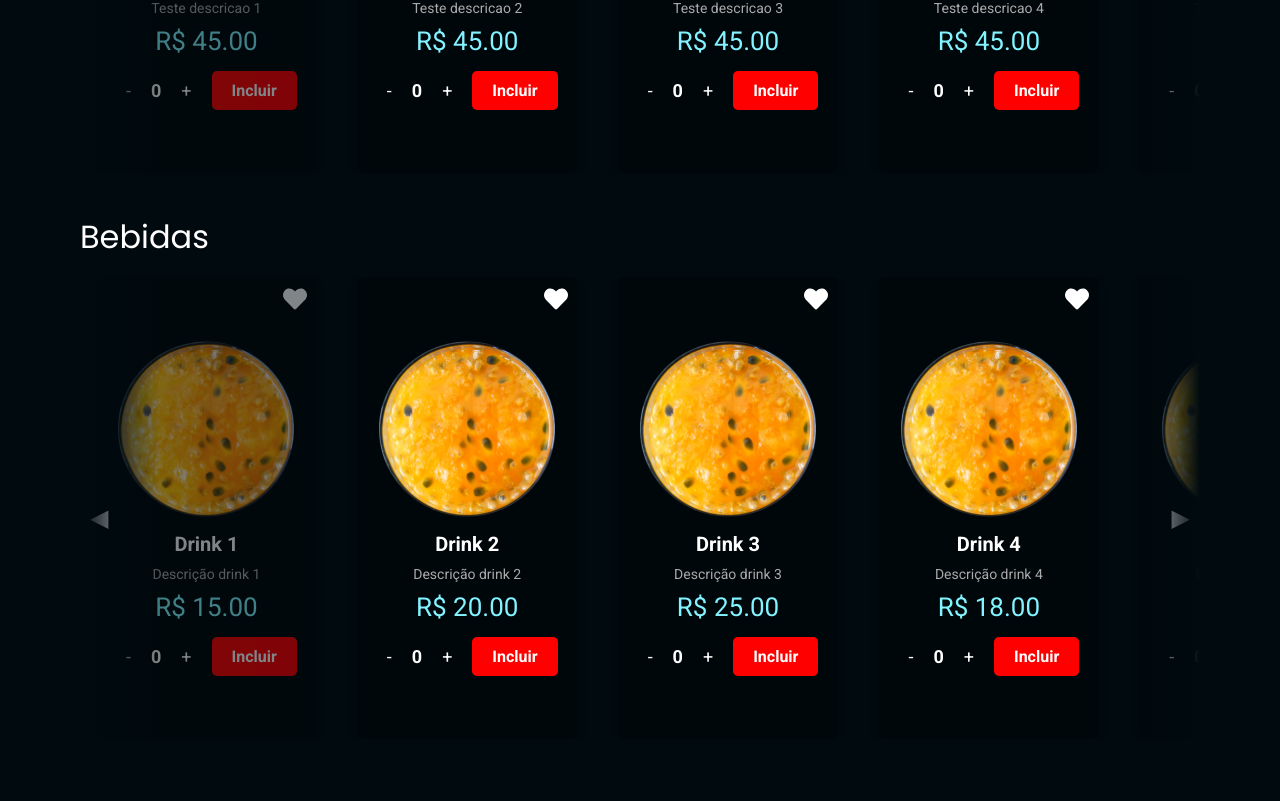
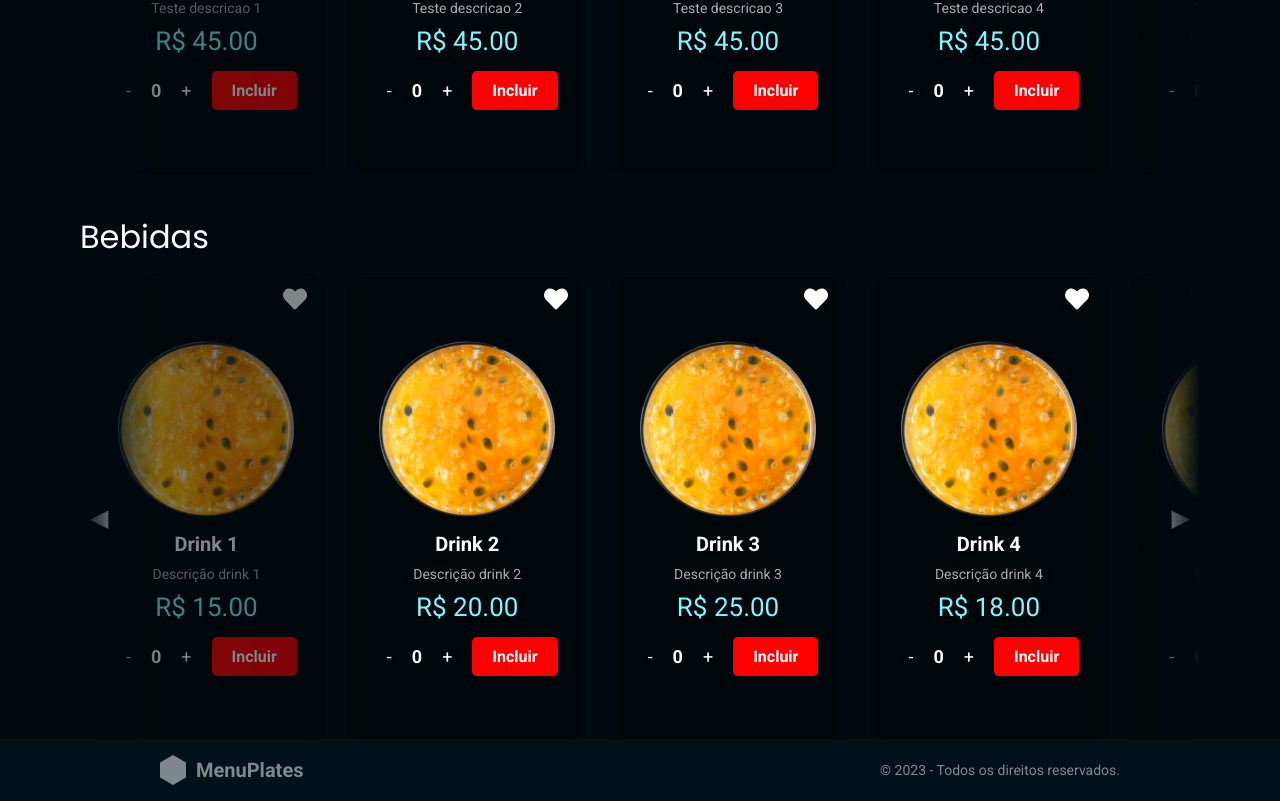
Before and after one commit to iuryescano/MenuPlates, a React (Vite) app: page / in a window 1280 px wide. Shown: the part 1487-2288 px from the top of the page. Before the commit the page ends 2226 px from the top, so only its background shows below. Built offline with nearby package versions, Linux system fonts and the light colour scheme.

Commit message:
:sparkles: feat: Adding footer in home page

```diff
--- /dev/null
+++ b/src/components/Footer/index.jsx
@@ -0,0 +1,18 @@
+import React from 'react';
+import { FooterContainer, FooterText, FooterLogo } from './styles';
+
+export function Footer() {
+  return (
+    <FooterContainer>
+
+      <FooterLogo>
+        <svg width="26" height="30" viewBox="0 0 26 30" fill="white" xmlns="http://www.w3.org/2000/svg">
+          <path d="M13 0L25.9904 7.5V22.5L13 30L0.00961876 22.5V7.5L13 0Z" fill="white"/>
+        </svg>
+        MenuPlates
+      </FooterLogo>
+
+      <FooterText>© 2023 - Todos os direitos reservados.</FooterText>
+    </FooterContainer>
+  );
+}
--- /dev/null
+++ b/src/components/Footer/styles.js
@@ -0,0 +1,25 @@
+import styled from 'styled-components';
+
+export const FooterContainer = styled.footer`
+  display: flex;
+  justify-content: space-between;
+  align-items: center;
+  padding: 1rem 10rem;
+  background-color: ${({ theme }) => theme.COLORS.BLACK_600};
+  color: ${({ theme }) => theme.COLORS.WHITE};;
+`;
+
+export const FooterLogo = styled.div`
+  font-size: 20px;
+  font-weight: bold;
+  display: flex;
+  align-items: center;
+  justify-content: center;
+  gap: 10px;
+  opacity: 0.5;
+`;
+
+export const FooterText = styled.div`
+  font-size: 14px;
+  opacity: 0.5;
+`;
--- a/src/pages/Home/index.jsx
+++ b/src/pages/Home/index.jsx
@@ -1,6 +1,7 @@
 import React, { useRef, useState } from 'react';
 import { Container, Banner, SvgImage, TextContainer, Title, Description, Refecbox, CardBox, TitleRefec, Arrow, Refecdad, Sobrebox, Sobredad, Drinkdad, Drinkbox } from "./styles";
 import { Header } from "../../components/Header/";
+import { Footer } from '../../components/Footer';
 import yourSvgImage from '../../assets/maskgroup.png';
 import camarao_m from '../../assets/camarao_g.png';
 import doce_m from '../../assets/doce_m.png';
@@ -181,7 +182,9 @@ export function Home() {
           </Drinkbox>
         </Drinkdad>
 
+
       </main>
+      <Footer />
     </Container>
   );
 }
```
